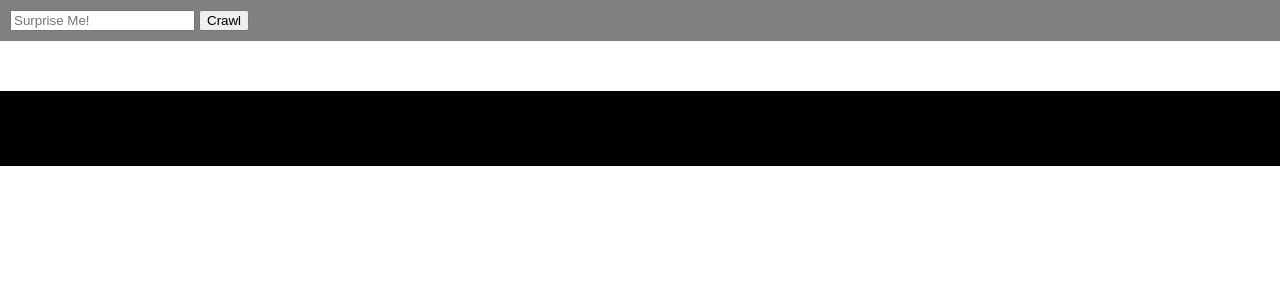
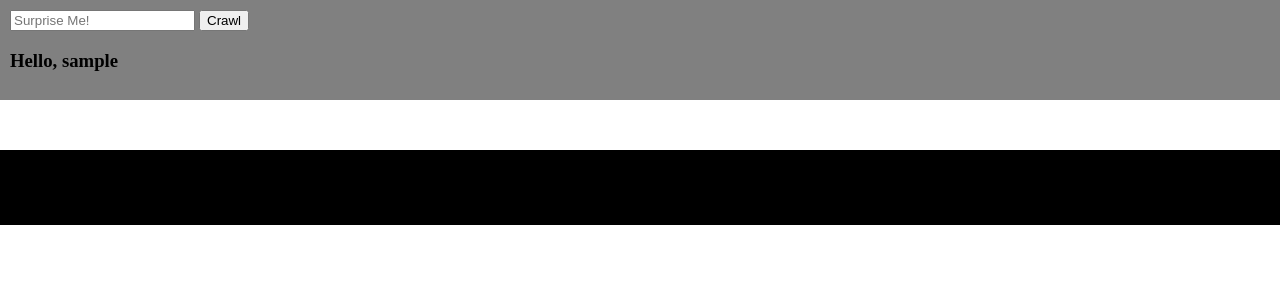
Before and after one commit to mr-pramod-98/Cooking-Guide, a Django app: a page that uses Recipe/templates/cook_guide.html in a window 1280 px wide. Shown: the part 125-425 px from the top of the page. Run offline with Django 3.2, Linux system fonts and the light colour scheme; the visitor is signed in with stand-in values (Sample User, id 1); data that the repository does not hold is empty.

Commit message:
added geeting message to the user

```diff
--- a/Recipe/templates/cook_guide.html
+++ b/Recipe/templates/cook_guide.html
@@ -38,7 +38,7 @@
 
                 <input type="text" name="item name" placeholder="Surprise Me!">
                 <input type="submit" value="Crawl">
-
+                <h3>Hello, {{user.username}}</h3>
             </form>
 
             {% endif %}
```
